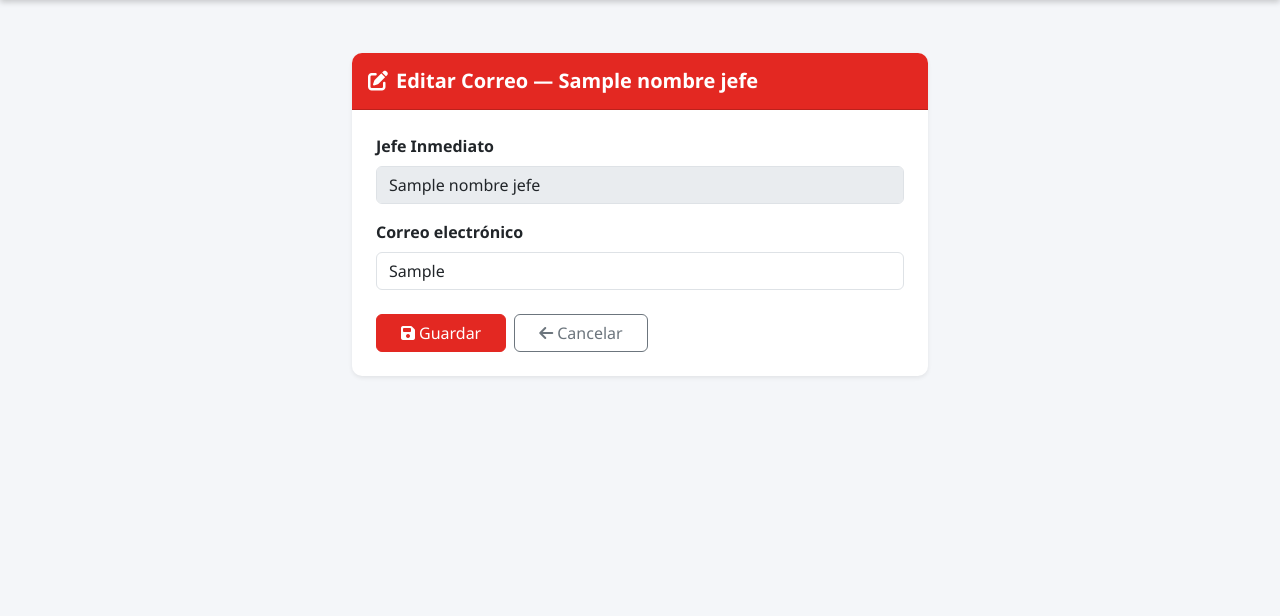
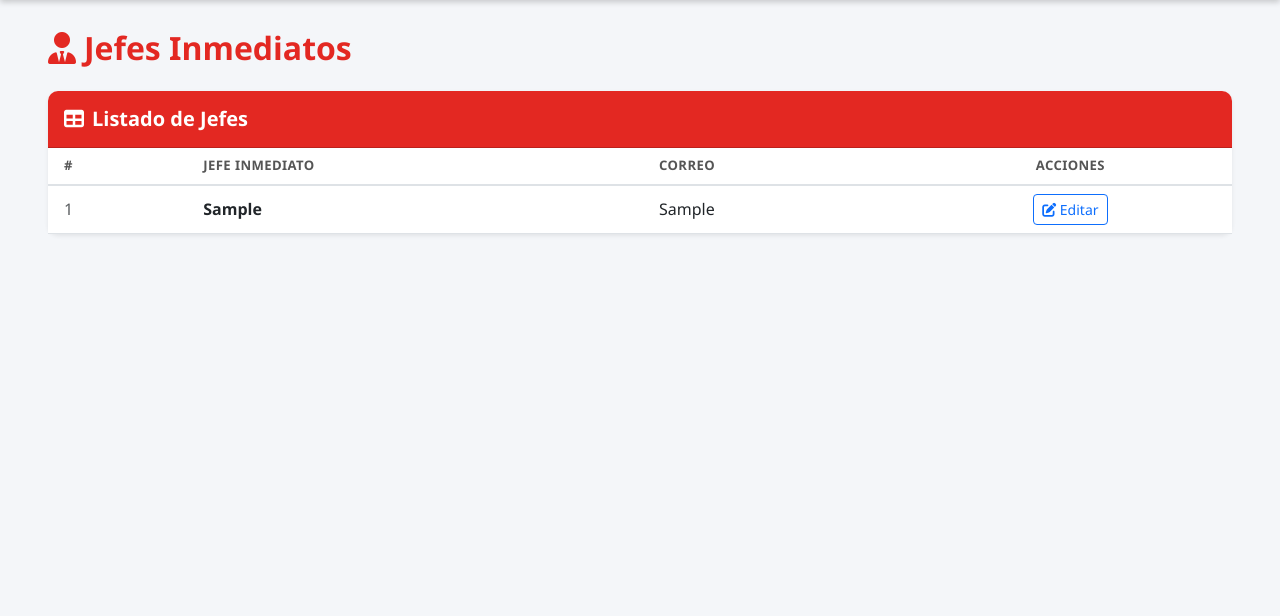
Before and after one commit to Corzito/proyecto_jefecito, a Django app: template _periodo_de_prueba/templates/_periodo_de_prueba/jefes/lista.html in a window 1280 px wide. Shown: the part 58-674 px from the top of the page. Run offline with Django 3.2, Linux system fonts and the light colour scheme; the template is opened without the code that fills it: most values are stand-ins (such as "Sample title", 1, 10 or a date in 2020).

Commit message:
fix: templates jefes corregidos

```diff
--- a/_periodo_de_prueba/templates/_periodo_de_prueba/jefes/lista.html
+++ b/_periodo_de_prueba/templates/_periodo_de_prueba/jefes/lista.html
@@ -1,35 +1,61 @@
 {% extends 'base.html' %}
-{% block title %}Editar Correo Jefe{% endblock %}
+{% block title %}Jefes Inmediatos{% endblock %}
 {% block content %}
-<div class="container mt-4" style="max-width:600px;">
+<div class="container-fluid px-4">
+    <div class="d-flex justify-content-between align-items-center mb-4">
+        <h2 class="fw-bold mb-0" style="color:#E32822;">
+            <i class="fas fa-user-tie me-2"></i>Jefes Inmediatos
+        </h2>
+    </div>
     <div class="card shadow-sm border-0">
         <div class="card-header text-white py-3" style="background-color:#E32822;">
             <h5 class="mb-0 fw-bold">
-                <i class="fas fa-edit me-2"></i>Editar Correo — {{ nombre_jefe }}
+                <i class="fas fa-table me-2"></i>Listado de Jefes
             </h5>
         </div>
-        <div class="card-body p-4">
-            <form method="POST">
-                {% csrf_token %}
-                <input type="hidden" name="nombre_jefe" value="{{ nombre_jefe }}">
-                <div class="mb-3">
-                    <label class="form-label fw-semibold">Jefe Inmediato</label>
-                    <input type="text" class="form-control" value="{{ nombre_jefe }}" disabled>
-                </div>
-                <div class="mb-3">
-                    <label class="form-label fw-semibold">Correo electrónico</label>
-                    <input type="email" name="correo_jefe" class="form-control"
-                           value="{{ correo_actual }}" placeholder="correo@empresa.com">
-                </div>
-                <div class="d-flex gap-2 mt-4">
-                    <button type="submit" class="btn btn-danger px-4">
-                        <i class="fas fa-save me-1"></i>Guardar
-                    </button>
-                    <a href="{% url 'periodo:lista_jefes' %}" class="btn btn-outline-secondary px-4">
-                        <i class="fas fa-arrow-left me-1"></i>Cancelar
-                    </a>
-                </div>
-            </form>
+        <div class="card-body p-0">
+            <div class="table-responsive">
+                <table class="table table-hover align-middle mb-0">
+                    <thead style="background-color:#f8f9fa;">
+                        <tr>
+                            <th class="px-3">#</th>
+                            <th>Jefe Inmediato</th>
+                            <th>Correo</th>
+                            <th class="text-center">Acciones</th>
+                        </tr>
+                    </thead>
+                    <tbody>
+                        {% for jefe in jefes %}
+                        <tr>
+                            <td class="px-3 text-muted">{{ forloop.counter }}</td>
+                            <td class="fw-semibold">{{ jefe.jefe_inmediato }}</td>
+                            <td>
+                                {% if jefe.correo_jefe %}
+                                    {{ jefe.correo_jefe }}
+                                {% else %}
+                                    <span class="badge bg-warning text-dark">
+                                        <i class="fas fa-exclamation-triangle me-1"></i>Sin correo
+                                    </span>
+                                {% endif %}
+                            </td>
+                            <td class="text-center">
+                                <a href="{% url 'periodo:editar_correo_jefe' %}?nombre={{ jefe.jefe_inmediato }}"
+                                   class="btn btn-sm btn-outline-primary">
+                                    <i class="fas fa-edit"></i> Editar
+                                </a>
+                            </td>
+                        </tr>
+                        {% empty %}
+                        <tr>
+                            <td colspan="4" class="text-center py-5 text-muted">
+                                <i class="fas fa-user-tie fa-3x mb-3 d-block"></i>
+                                No hay colaboradores registrados aún.
+                            </td>
+                        </tr>
+                        {% endfor %}
+                    </tbody>
+                </table>
+            </div>
         </div>
     </div>
 </div>
```
Also changed, not shown: _periodo_de_prueba/templates/_periodo_de_prueba/jefes/editar.html (added, +37 -0 lines).
